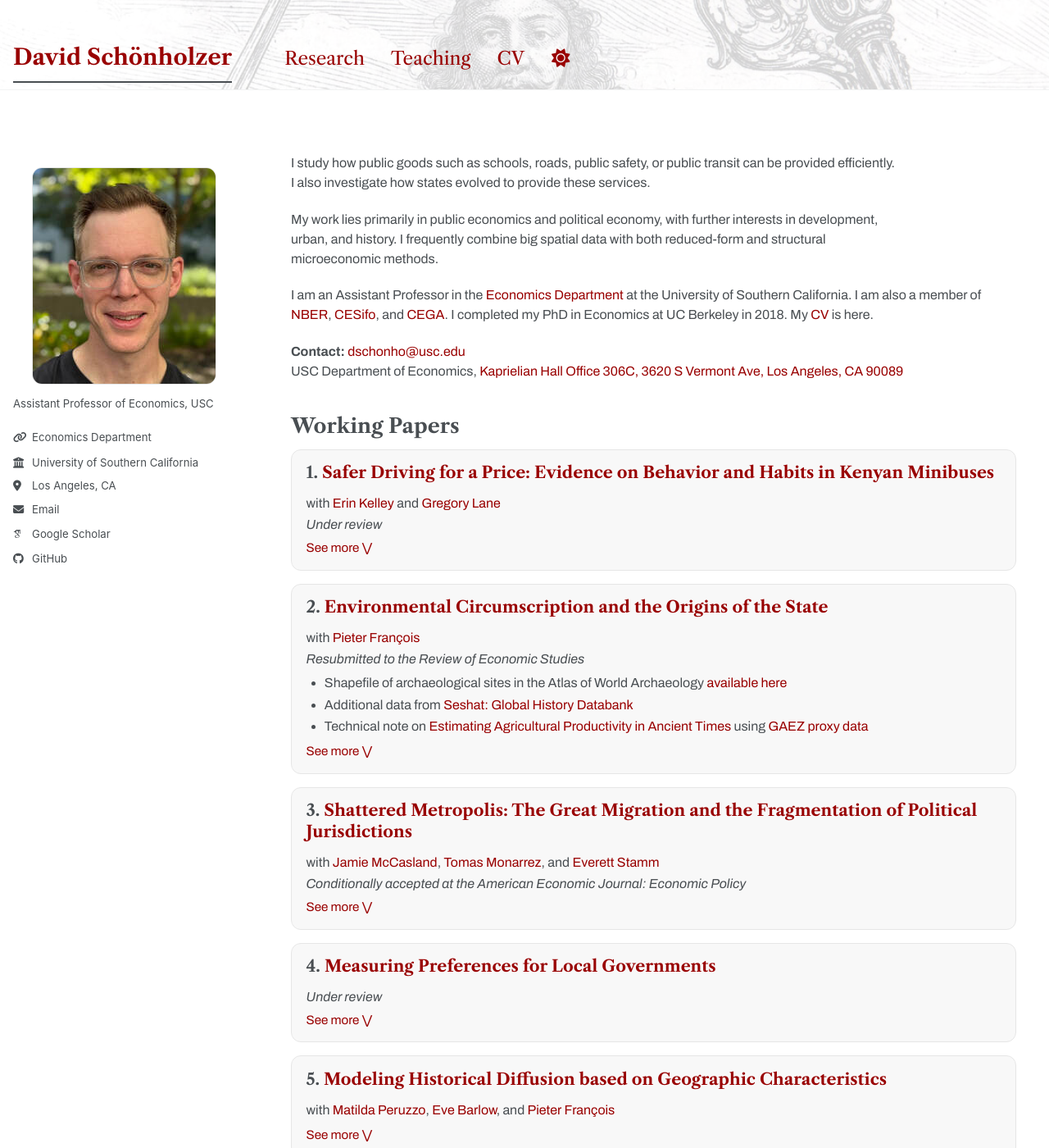
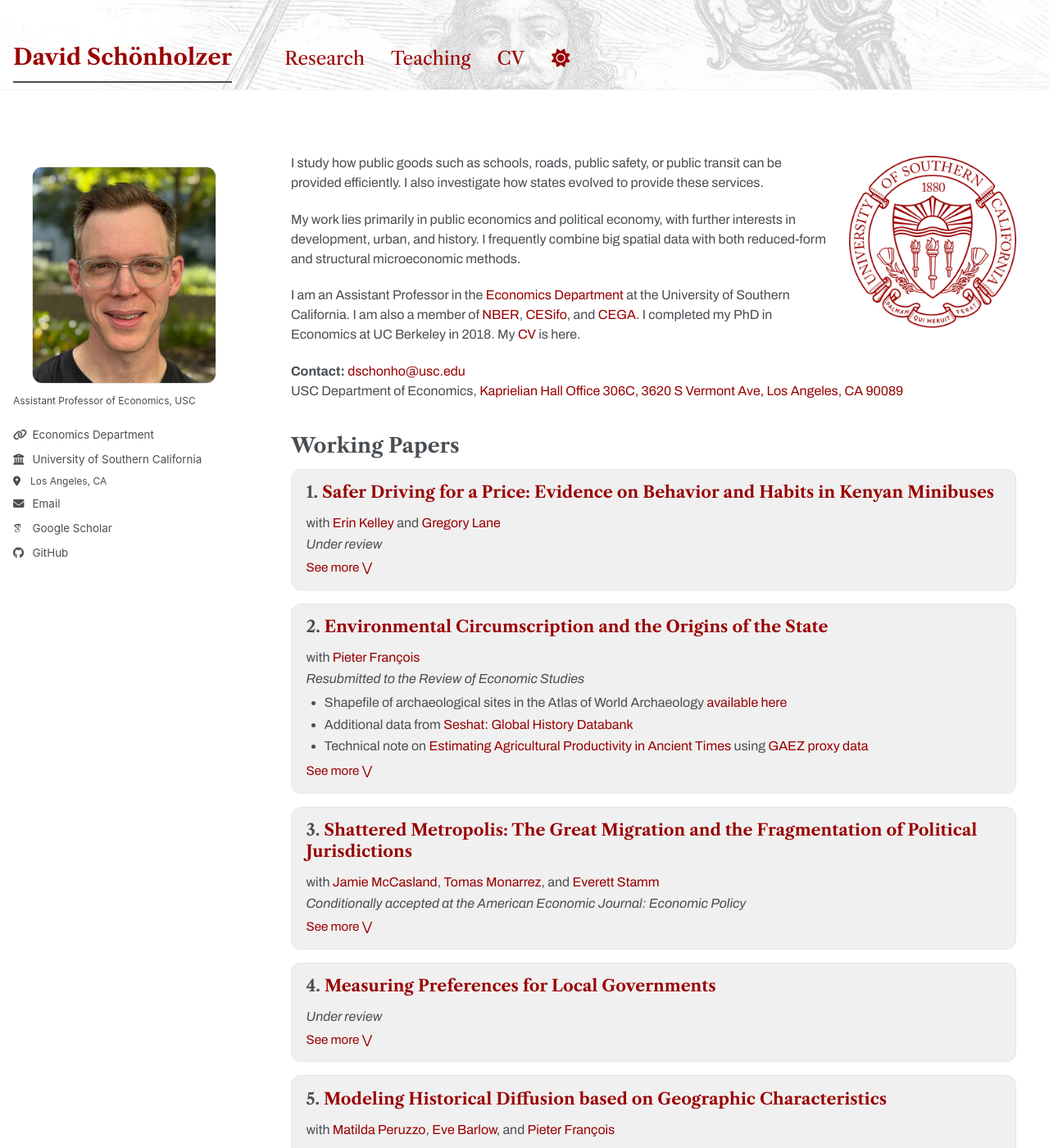
Before and after one commit to david-sch/david-sch.github.io, a Jekyll site: the page built from _pages/about.md, in a window 1280 px wide and 1400 px high. Shown: the whole window at 82% size. Built offline with Jekyll 4.4.1, drawn with Linux system fonts in a browser that asks for light colours; some web fonts are replaced; a script bundle is joined from its source files by our own code; library files that are not in the unit come from our copies.

Commit message:
Emblem cardinal in light (default selector) + larger; fix light-mode card tint; bump sidebar fonts; tighter crops on what-works/LAUSD/monitoring figures

```diff
--- a/assets/css/main.scss
+++ b/assets/css/main.scss
@@ -695,14 +695,14 @@ html[data-theme="dark"]         { --frame-color: #5a5a5a; }  /* touch brighter t
 .usc-seal-emblem {
   display: block;
   float: right;
-  width: 120px;
-  height: 124px;
+  width: 204px;
+  height: 210px;
   margin: 0.2em 0 0.6em 1.4em;
+  background-color: #990000;   /* light/default (no data-theme attr): cardinal */
   -webkit-mask: url('/images/usc-seal.png') center / contain no-repeat;
           mask: url('/images/usc-seal.png') center / contain no-repeat;
 }
-html[data-theme="light"] .usc-seal-emblem { background-color: #990000; }
-html[data-theme="dark"]  .usc-seal-emblem { background-color: #FFCC00; }
+html[data-theme="dark"] .usc-seal-emblem { background-color: #FFCC00; }
 
 /* Abstract box background = main page background (not the card tint) */
 .paper-abstract { background: var(--global-bg-color); }
@@ -717,12 +717,13 @@ html[data-theme="dark"]  .usc-seal-emblem { background-color: #FFCC00; }
 html { font-size: 14px; }
 @media (min-width: 48em) { html { font-size: 16px; } }
 
-/* Desktop left panel (sidebar) nudged back up a bit */
+/* Desktop left panel (sidebar) nudged back up a bit (target elements directly) */
 @media screen and (min-width: 1024px) {
-  .sidebar { font-size: 1.1em; }
+  .sidebar .author__name { font-size: 1.3em; }
+  .sidebar .author__urls a { font-size: 1.12em; }
 }
 
 /* Card sits a touch off the page bg; abstract box returns to the page bg.
    Light: card slightly darker than white. Dark: card slightly brighter than #474747. */
-html[data-theme="light"] .page__content .list__item { background: #f0f0f0; }
-html[data-theme="dark"]  .page__content .list__item { background: #555555; }
+.page__content .list__item { background: #f0f0f0; }                          /* light/default */
+html[data-theme="dark"] .page__content .list__item { background: #555555; }  /* dark */
```
Also changed, not shown: images/papers/monitoring.png, images/papers/school-facility.png, images/papers/what-works.png.
